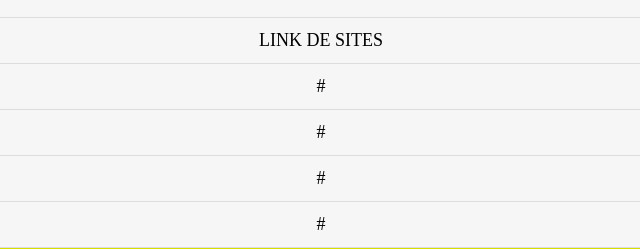
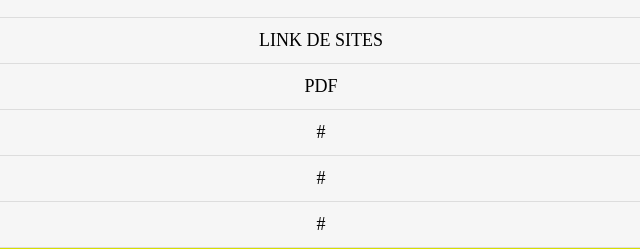
Before and after one commit to santos246/NET, a plain HTML site: page index.html in a window 1280 px wide. Shown: the part 552-801 px from the top of the page, 319-959 px from the left. Drawn offline with Linux system fonts and the light colour scheme.

Commit message:
Update index.html

```diff
--- a/index.html
+++ b/index.html
@@ -131,7 +131,7 @@ document.write('  '+todaysDate);
 
   <li><a href="LINK DE SITES.html">LINK DE SITES</a></li>
 
-  <li><a href="#.html">#</a></li>
+  <li><a href="PDF.html">PDF</a></li>
 
   <li><a href="#.html">#</a></li>
 
```
